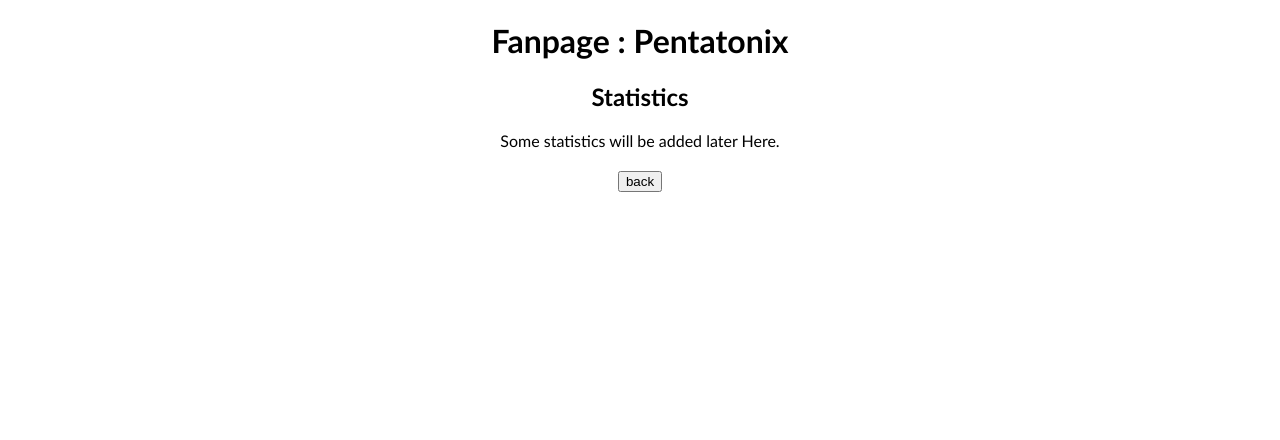
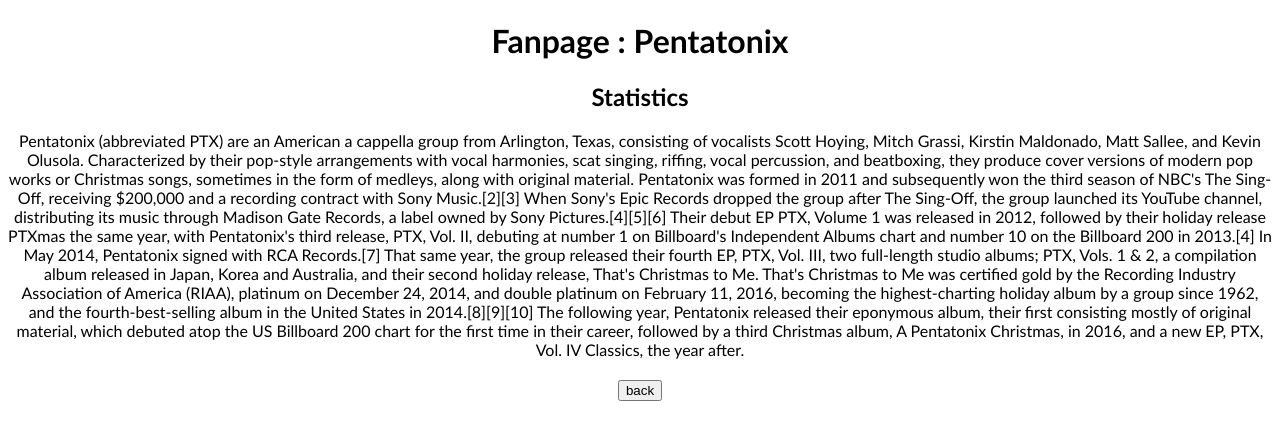
Before and after one commit to TaynCabreraOladeinde/lesson-10, a plain HTML site: page statistics.html in a window 1280 px wide. Drawn offline with Linux system fonts and the light colour scheme.

Commit message:
Added relevant statistics regarding the musical group

```diff
--- a/statistics.html
+++ b/statistics.html
@@ -14,7 +14,9 @@
         <h2>Statistics</h2>
     </div>
     <div class="statistics">
-        Some statistics will be added later Here.
+        Pentatonix (abbreviated PTX) are an American a cappella group from Arlington, Texas, consisting of vocalists Scott Hoying, Mitch Grassi, Kirstin Maldonado, Matt Sallee, and Kevin Olusola. Characterized by their pop-style arrangements with vocal harmonies, scat singing, riffing, vocal percussion, and beatboxing, they produce cover versions of modern pop works or Christmas songs, sometimes in the form of medleys, along with original material. Pentatonix was formed in 2011 and subsequently won the third season of NBC's The Sing-Off, receiving $200,000 and a recording contract with Sony Music.[2][3] When Sony's Epic Records dropped the group after The Sing-Off, the group launched its YouTube channel, distributing its music through Madison Gate Records, a label owned by Sony Pictures.[4][5][6]
+
+Their debut EP PTX, Volume 1 was released in 2012, followed by their holiday release PTXmas the same year, with Pentatonix's third release, PTX, Vol. II, debuting at number 1 on Billboard's Independent Albums chart and number 10 on the Billboard 200 in 2013.[4] In May 2014, Pentatonix signed with RCA Records.[7] That same year, the group released their fourth EP, PTX, Vol. III, two full-length studio albums; PTX, Vols. 1 & 2, a compilation album released in Japan, Korea and Australia, and their second holiday release, That's Christmas to Me. That's Christmas to Me was certified gold by the Recording Industry Association of America (RIAA), platinum on December 24, 2014, and double platinum on February 11, 2016, becoming the highest-charting holiday album by a group since 1962, and the fourth-best-selling album in the United States in 2014.[8][9][10] The following year, Pentatonix released their eponymous album, their first consisting mostly of original material, which debuted atop the US Billboard 200 chart for the first time in their career, followed by a third Christmas album, A Pentatonix Christmas, in 2016, and a new EP, PTX, Vol. IV Classics, the year after.
     </div>
     <a href="index.html"><input type="button" value="back"></a>
 </body>
```
